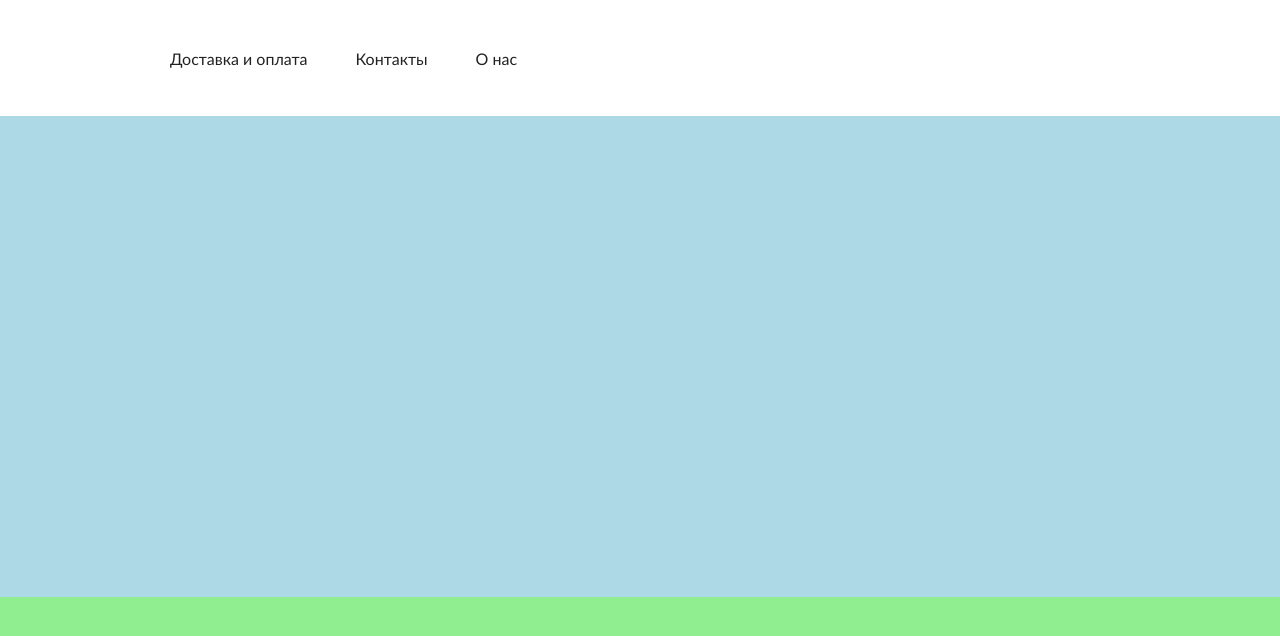
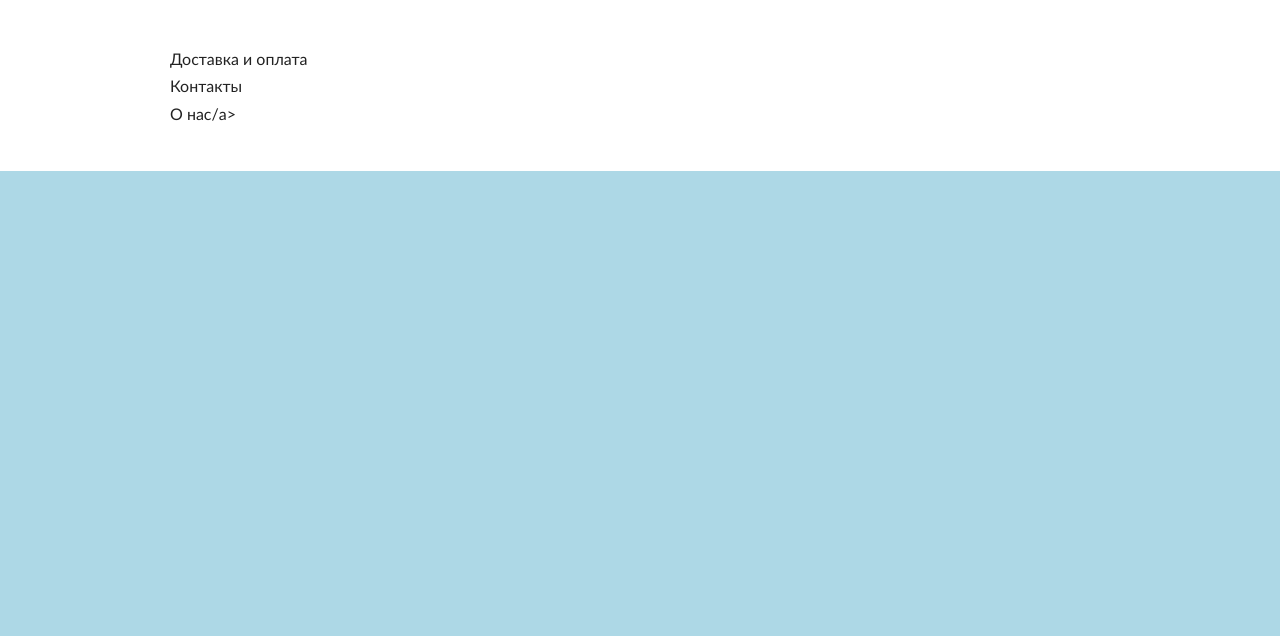
Before and after one commit to Atm0s/remer, a plain HTML site: page index.html in a window 1280 px wide. Shown: the part 164-800 px from the top of the page. Drawn offline with Linux system fonts and the light colour scheme; a web font is replaced by a local one.

Commit message:
refactor: add ul to nav

```diff
--- a/index.html
+++ b/index.html
@@ -41,8 +41,7 @@
 					</p>
 				</div>
 				<form class="header__search-form" action="search.php">
-					<input type="text" name="search-field" class="header__search-field"
-						placeholder="Название или артикул">
+					<input type="text" name="search-field" class="header__search-field" placeholder="Название или артикул">
 					<button type="submit" class="header__search-button">
 						<img src="img/svg/search-icon.svg" alt="" class="header__search-img">
 					</button>
@@ -67,15 +66,17 @@
 				</nav>
 			</div>
 			<nav class="menu">
-				<a href="#" class="menu__item-link">
-					Доставка и оплата
-				</a>
-				<a href="#" class="menu__item-link">
-					Контакты
-				</a>
-				<a href="#" class="menu__item-link">
-					О нас
-				</a>
+				<ul class="menu__list">
+					<li class="menu-item">
+						<a href="#" class="menu__item-link">Доставка и оплата</a>
+					</li>
+					<li class="menu-item">
+						<a href="#" class="menu__item-link">Контакты</a>
+					</li>
+					<li class="menu-item">
+						<a href="#" class="menu__item-link">О нас/a>
+					</li>
+				</ul>
 			</nav>
 		</div>
 	</header>
```
Lines whose indentation alone changed are shown as unchanged.
